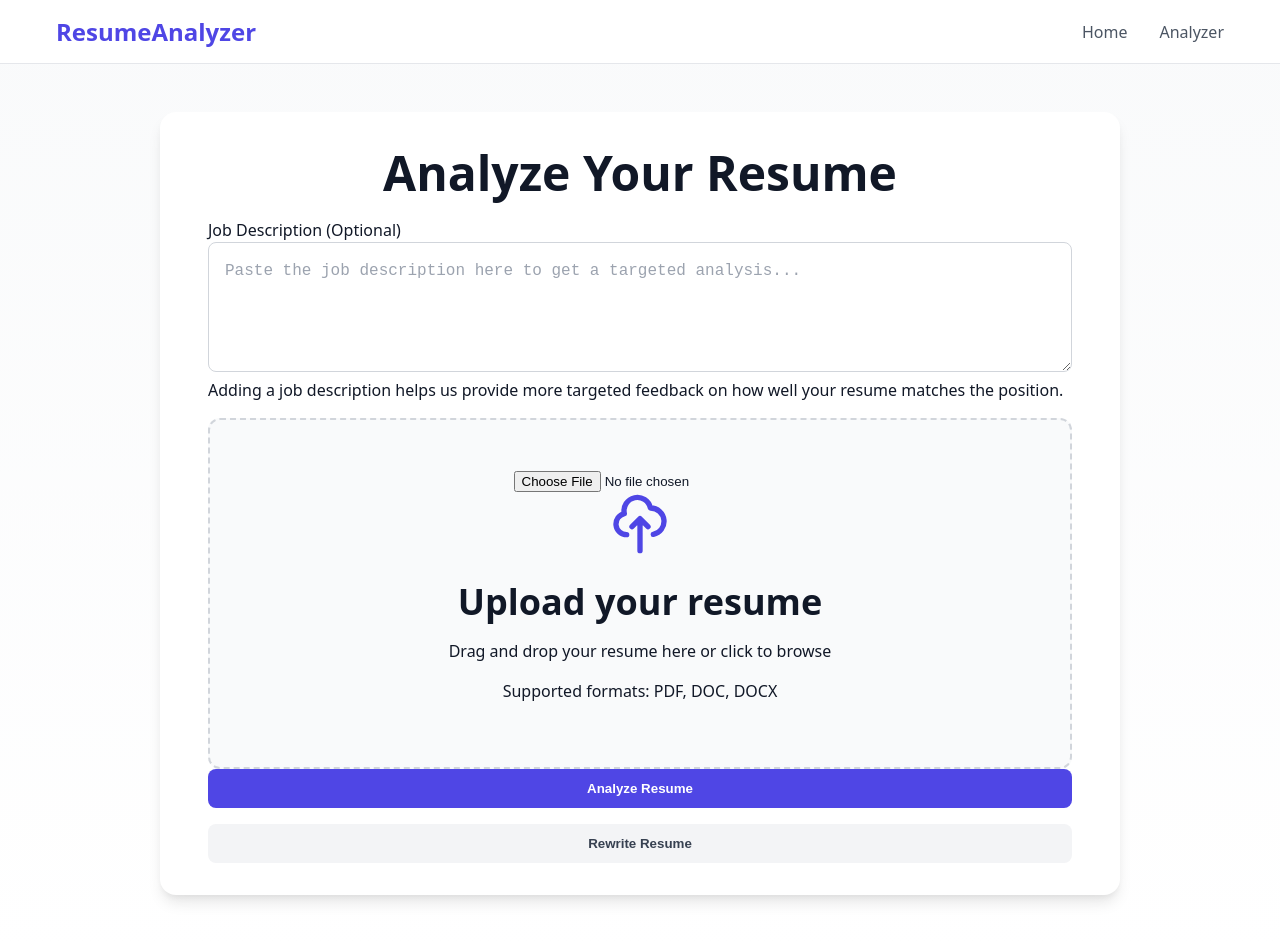
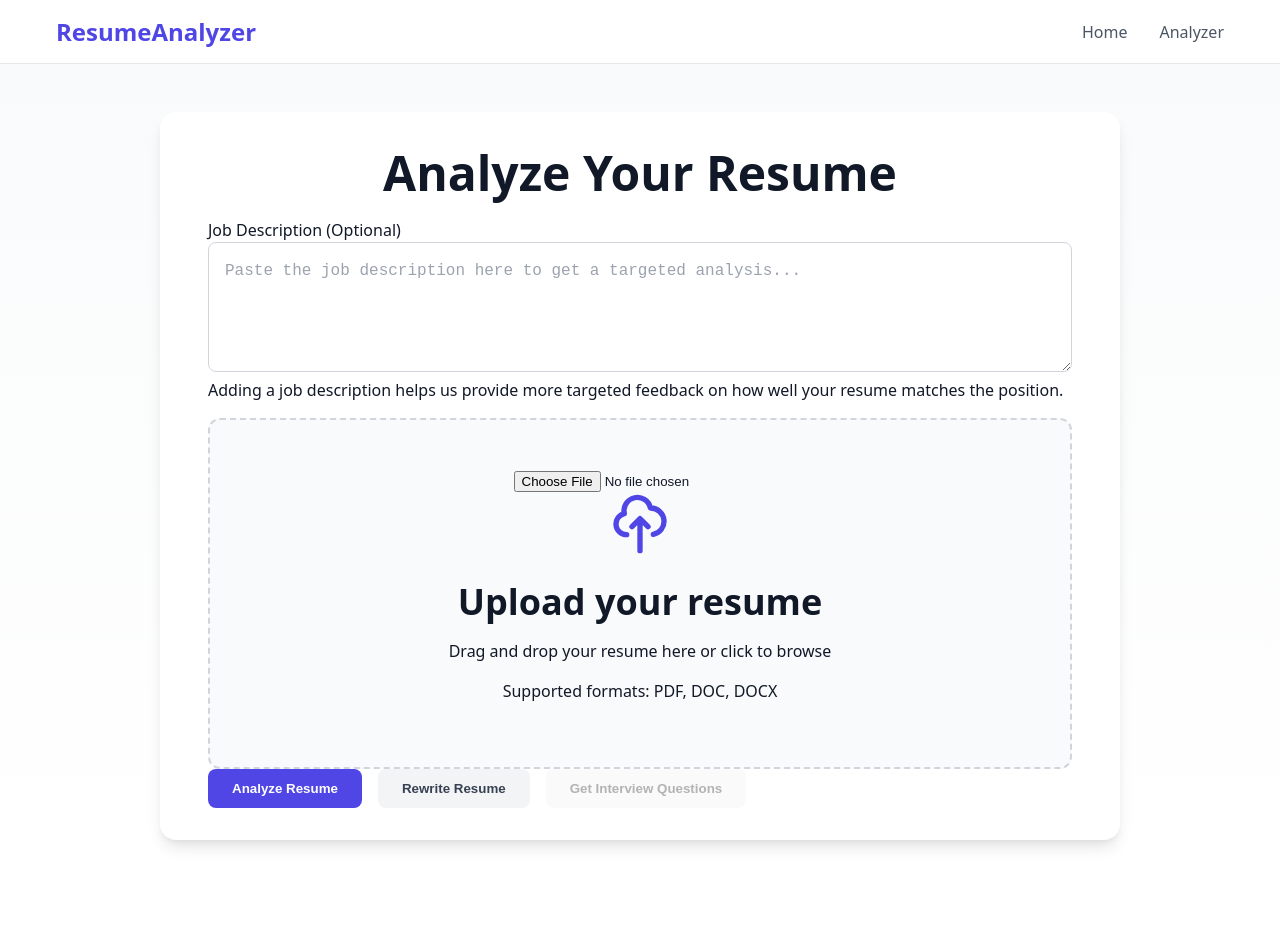
Before and after one commit to sreekanthTa/AIResumeAnalyzerFrontEnd, a React (Vite) app: page /analyzer in a window 1280 px wide. Shown: the top 942 px of the page. After the commit the page ends 904 px from the top, so only its background shows below. Built offline with nearby package versions, Linux system fonts and the light colour scheme; the HTML template or start-up script is replaced by a standard one.

Commit message:
fixes packages

```diff
--- a/postcss.config.js
+++ b/postcss.config.js
@@ -1,6 +1,4 @@
 export default {
   plugins: {
-    tailwindcss: {},
-    autoprefixer: {},
   },
 }
--- a/src/pages/Analyzer/index.jsx
+++ b/src/pages/Analyzer/index.jsx
@@ -7,10 +7,12 @@ const Analyzer = () => {
   const [description, setDescription] = useState('');
   const [isDragging, setIsDragging] = useState(false);
   const [isAnalyzing, setIsAnalyzing] = useState(false);
+  const [isRewriting, setIsRewriting] = useState(false);
+  const [isGettingQuestions, setIsGettingQuestions] = useState(false);
   const [result, setResult] = useState(null);
   const [error, setError] = useState(null);
-  const [isRewriting, setIsRewriting] = useState(false);
   const [rewrittenResume, setRewrittenResume] = useState(null);
+  const [questions, setQuestions] = useState(null);
   const fileInputRef = useRef(null);
 
   const handleDragOver = (e) => {
@@ -106,6 +108,53 @@ const Analyzer = () => {
     }
   };
 
+  const handleGetQuestions = async () => {
+    if (!description) {
+      setError('Please provide a job description to get questions');
+      return;
+    }
+
+    setIsGettingQuestions(true);
+    setError(null);
+    setResult(null);
+    setRewrittenResume(null);
+
+    try {
+      const formData = new FormData();
+      formData.append('description', description);
+      if (file) {
+        formData.append('resume', file);
+      }
+
+      const response = await axios.post('http://localhost:5000/api/resume/questions', formData, {
+        headers: {
+          'Content-Type': 'multipart/form-data'
+        }
+      });
+
+      console.log('Questions Response:', response.data);
+      const responseData = response.data;
+
+      if (typeof responseData === 'string') {
+        setQuestions(responseData);
+      } else if (responseData && typeof responseData === 'object') {
+        if (responseData.questions) {
+          setQuestions(responseData.questions);
+        } else if (responseData.result) {
+          setQuestions(responseData.result);
+        } else {
+          throw new Error('Invalid response format from server');
+        }
+      }
+    } catch (err) {
+      console.error('Questions error:', err);
+      console.error('Error details:', err.response?.data);
+      setError('Failed to get questions. Please try again.');
+    } finally {
+      setIsGettingQuestions(false);
+    }
+  };
+
   return (
     <div className="analyzer">
       <nav className="nav">
@@ -172,20 +221,27 @@ const Analyzer = () => {
               </div>
             </div>
 
-            <div className="mt-8 flex flex-col sm:flex-row gap-4 justify-center">
+            <div className="mt-6 flex flex-wrap gap-4">
               <button
-                className={`btn btn-primary ${isAnalyzing ? 'loading' : ''}`}
+                className="btn btn-primary"
                 onClick={handleAnalyze}
-                disabled={!file || isAnalyzing}
+                disabled={!file || isAnalyzing || isRewriting || isGettingQuestions}
               >
                 {isAnalyzing ? 'Analyzing...' : 'Analyze Resume'}
               </button>
               <button
-                className={`btn btn-secondary ${isRewriting ? 'loading' : ''}`}
+                className="btn btn-secondary"
                 onClick={handleRewrite}
-                disabled={!file || isRewriting}
+                disabled={!file || isAnalyzing || isRewriting || isGettingQuestions}
               >
                 {isRewriting ? 'Rewriting...' : 'Rewrite Resume'}
+              </button>
+              <button
+                className="btn btn-accent"
+                onClick={handleGetQuestions}
+                disabled={!description || isAnalyzing || isRewriting || isGettingQuestions}
+              >
+                {isGettingQuestions ? 'Getting Questions...' : 'Get Interview Questions'}
               </button>
             </div>
 
@@ -226,6 +282,29 @@ const Analyzer = () => {
                 </div>
               </div>
             )}
+
+            {questions && (
+              <div className="questions-container mt-8">
+                <div
+                  className="questions-content prose prose-lg max-w-none"
+                  dangerouslySetInnerHTML={{ __html: questions }}
+                />
+                <div className="mt-6 flex justify-end">
+                  <button
+                    className="btn btn-secondary"
+                    onClick={() => {
+                      const tempDiv = document.createElement('div');
+                      tempDiv.innerHTML = questions;
+                      const plainText = tempDiv.textContent || tempDiv.innerText;
+                      navigator.clipboard.writeText(plainText);
+                      alert('Questions copied to clipboard!');
+                    }}
+                  >
+                    Copy to Clipboard
+                  </button>
+                </div>
+              </div>
+            )}
           </div>
         </div>
       </div>
```
Also changed, not shown: package.json (+5 -8 lines), 1 other file (tests, documents, lock files or other folders).
